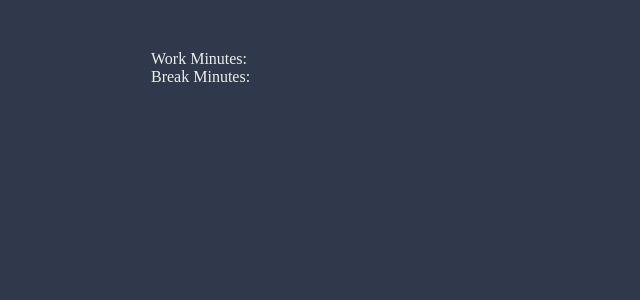
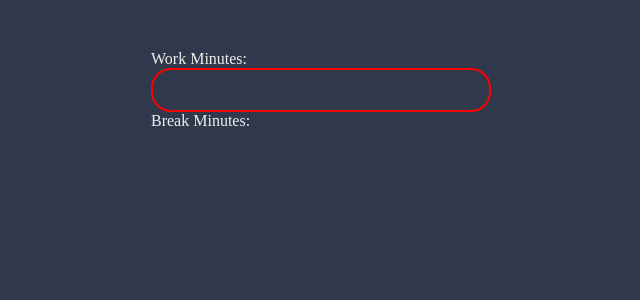
Before and after one commit to evelynmbart/pomodoro, a React (Vite) app: page / in a window 1280 px wide. Shown: the top 300 px of the page, without its empty margins (319-959 px from the left). Built offline with nearby package versions, Linux system fonts and the light colour scheme.

Commit message:
install rc-slider and use instead of react-slider

```diff
--- a/package.json
+++ b/package.json
@@ -10,6 +10,7 @@
     "preview": "vite preview"
   },
   "dependencies": {
+    "rc-slider": "^11.1.7",
     "react": "^18.3.1",
     "react-circular-progressbar": "^2.1.0",
     "react-dom": "^18.3.1",
--- a/src/components/Settings.jsx
+++ b/src/components/Settings.jsx
@@ -1,7 +1,18 @@
+import Slider from "rc-slider";
+import "../slider.css";
+
 export function Settings() {
   return (
     <div style={{ textAlign: "left" }}>
       <label>Work Minutes:</label>
+      <Slider
+        className="slider"
+        thumbClassName="thumb"
+        trackClassName="track"
+        value={45}
+        min={1}
+        max={120}
+      />
       <label>Break Minutes:</label>
     </div>
   );
--- /dev/null
+++ b/src/slider.css
@@ -0,0 +1,5 @@
+.slider {
+  height: 40px;
+  border: 2px solid red;
+  border-radius: 20px;
+}
```
Also changed, not shown: 1 other file (tests, documents, lock files or other folders).
